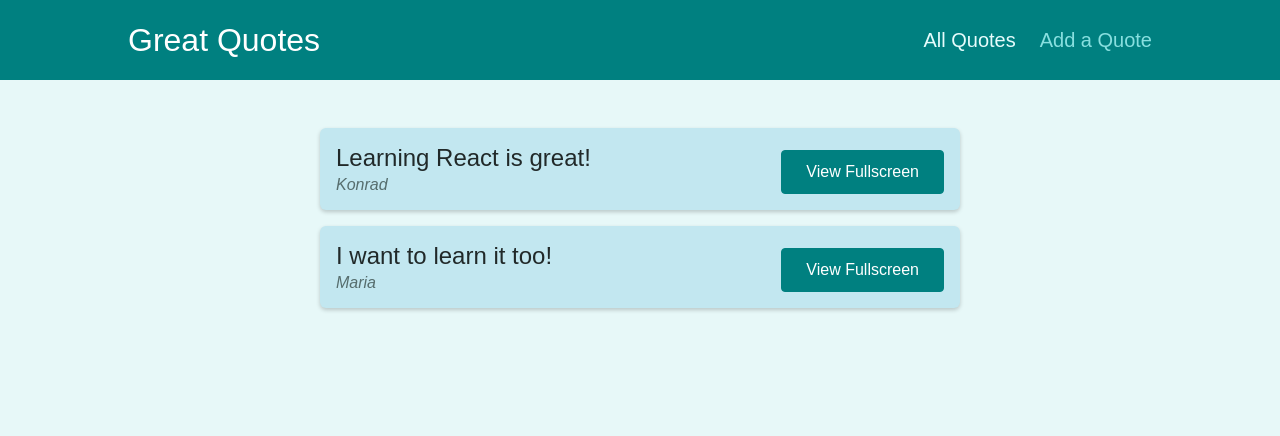
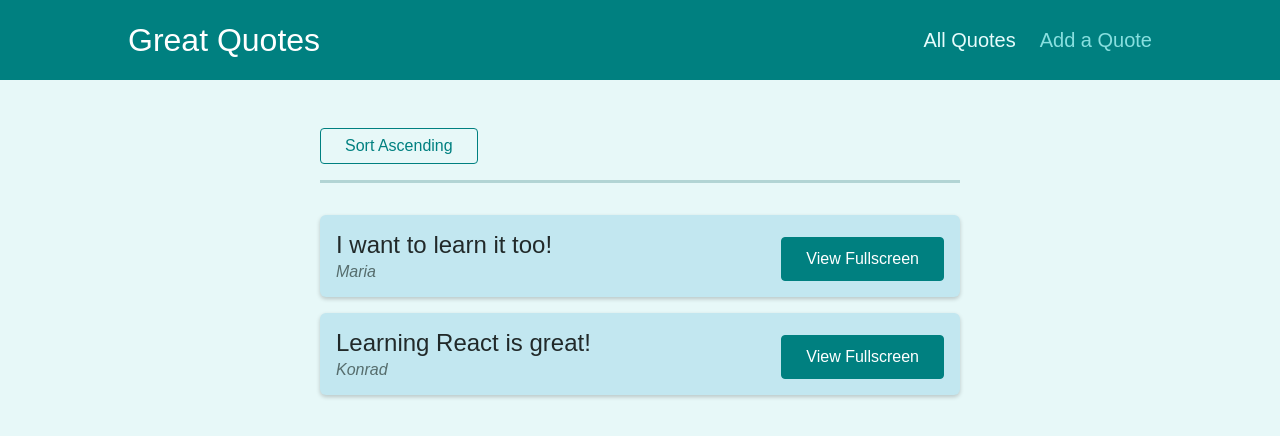
Before and after one commit to Yanters/Quotes-Page-React, a React (Create React App) app: page /quotes in a window 1280 px wide. Shown: the top 436 px of the page. Built offline with nearby package versions, Linux system fonts and the light colour scheme.

Commit message:
Sorting Quotes, redirecting after creating a quote

```diff
--- a/src/components/quotes/QuoteForm.js
+++ b/src/components/quotes/QuoteForm.js
@@ -1,10 +1,13 @@
-import { useRef } from "react";
+import { Fragment, useRef, useState } from "react";
+import { Prompt } from "react-router";
 
 import Card from "../UI/Card";
 import LoadingSpinner from "../UI/LoadingSpinner";
 import classes from "./QuoteForm.module.css";
 
 const QuoteForm = (props) => {
+  const [isEntering, setIsEntering] = useState(false);
+
   const authorInputRef = useRef();
   const textInputRef = useRef();
 
@@ -19,9 +22,29 @@
     props.onAddQuote({ author: enteredAuthor, text: enteredText });
   }
 
+  const formFocusHandler = () => {
+    console.log("focused");
+    setIsEntering(true);
+  };
+
+  const finishEnteringHandler = () => {
+    setIsEntering(false);
+  };
+
   return (
+    <Fragment>
+      <Prompt
+        when={isEntering}
+        message={(location) =>
+          "By leaving this page all your progress will be lost."
+        }
+      />
       <Card>
-      <form className={classes.form} onSubmit={submitFormHandler}>
+        <form
+          onFocus={formFocusHandler}
+          className={classes.form}
+          onSubmit={submitFormHandler}
+        >
           {props.isLoading && (
             <div className={classes.loading}>
               <LoadingSpinner />
@@ -37,10 +60,13 @@
             <textarea id="text" rows="5" ref={textInputRef}></textarea>
           </div>
           <div className={classes.actions}>
-          <button className="btn">Add Quote</button>
+            <button onClick={finishEnteringHandler} className="btn">
+              Add Quote
+            </button>
           </div>
         </form>
       </Card>
+    </Fragment>
   );
 };
 
--- a/src/components/quotes/QuoteList.js
+++ b/src/components/quotes/QuoteList.js
@@ -1,13 +1,42 @@
-import { Fragment } from 'react';
+import { Fragment } from "react";
+import { useHistory, useLocation } from "react-router";
 
-import QuoteItem from './QuoteItem';
-import classes from './QuoteList.module.css';
+import QuoteItem from "./QuoteItem";
+import classes from "./QuoteList.module.css";
+
+const sortQuotes = (quotes, ascending) => {
+  return quotes.sort((quoteA, quoteB) => {
+    if (ascending) {
+      return quoteA.id > quoteB.id ? 1 : -1;
+    } else {
+      return quoteA.id < quoteB.id ? 1 : -1;
+    }
+  });
+};
 
 const QuoteList = (props) => {
+  const history = useHistory();
+  const location = useLocation();
+
+  const queryParams = new URLSearchParams(location.search);
+
+  const isSortingAscending = queryParams.get("sort") === "asc";
+
+  const sortedQuotes = sortQuotes(props.quotes, isSortingAscending);
+
+  const changeSortingHandler = () => {
+    history.push("/quotes?sort=" + (isSortingAscending ? "desc" : "asc"));
+  };
+
   return (
     <Fragment>
+      <div className={classes.sorting}>
+        <button onClick={changeSortingHandler}>
+          Sort {isSortingAscending ? "Decending" : "Ascending"}
+        </button>
+      </div>
       <ul className={classes.list}>
-        {props.quotes.map((quote) => (
+        {sortedQuotes.map((quote) => (
           <QuoteItem
             key={quote.id}
             id={quote.id}
--- a/src/pages/NewQuote.js
+++ b/src/pages/NewQuote.js
@@ -1,8 +1,12 @@
+import { useHistory } from "react-router";
 import QuoteForm from "../components/quotes/QuoteForm";
 
 const NewQuote = () => {
+  const history = useHistory();
+
   const addQuoteHandler = (quoteData) => {
     console.log(quoteData);
+    history.replace("/quotes");
   };
 
   return <QuoteForm onAddQuote={addQuoteHandler} />;
```
Also changed, not shown: 1 other file (tests, documents, lock files or other folders). Lines whose indentation alone changed are shown as unchanged.
